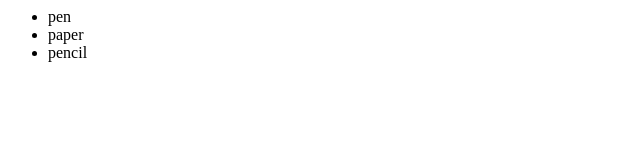
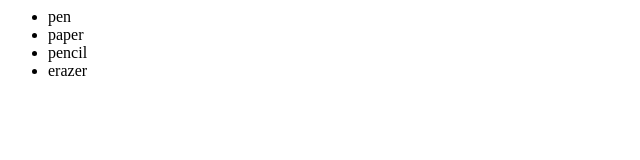
Before and after one commit to Andreas665/newGitTest, a plain HTML site: page index.html in a window 1280 px wide. Shown: the full height of the page, 0-640 px from the left. Drawn offline with Linux system fonts and the light colour scheme.

Commit message:
Update index.html

```diff
--- a/index.html
+++ b/index.html
@@ -5,6 +5,7 @@
         <li>pen</li>
         <li>paper</li>
         <li>pencil</li>
+        <li>erazer</li>
       </ul>
     </div>
   </body>
```
